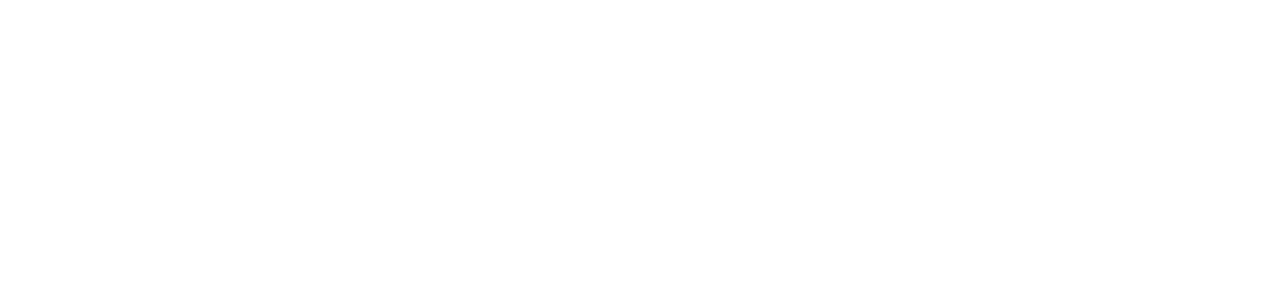
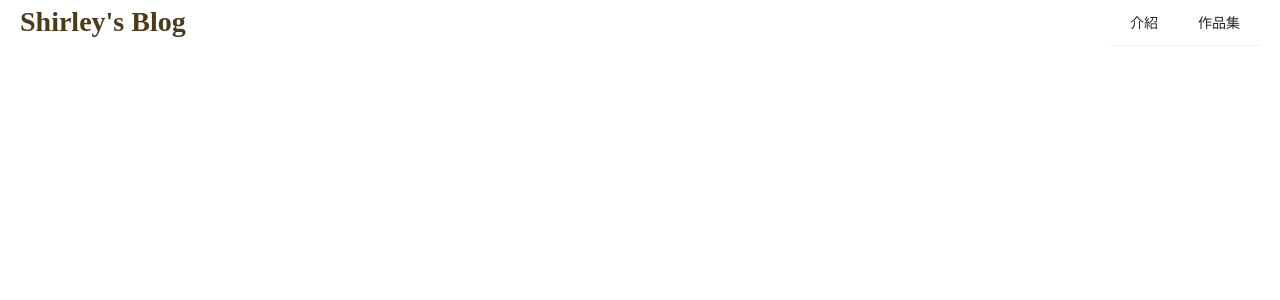
Before and after one commit to HsinShan/Portfolio-Blog, a React (Create React App) app: page /Portfolio in a window 1280 px wide. Before the commit this address had no page. Shown: the top 300 px of the page. Built offline with nearby package versions, Linux system fonts and the light colour scheme.

Commit message:
Add header

```diff
--- a/src/App.js
+++ b/src/App.js
@@ -1,10 +1,12 @@
 import React from "react";
 import { Routes, Route } from "react-router-dom";
 import Main from "./pages/main";
+import Header from "./components/header";
 
 function App() {
   return (
     <div className="App">
+      <Header />
       <div className="content">
         <Routes>
           <Route path="/" element={<Main />} />
--- /dev/null
+++ b/src/assets/style/header/index.scss
@@ -0,0 +1,14 @@
+@import "../base";
+
+.header {
+    display: flex;
+    justify-content: space-between;
+    padding: 0 20px;
+
+    h1 {
+        color: $font-brown;
+        font-weight: bold;
+        font-family: 'Times New Roman', Times, serif;
+        margin: 0;
+    }
+}
--- /dev/null
+++ b/src/assets/style/header/navbar.scss
@@ -0,0 +1 @@
+@import "../base";
--- /dev/null
+++ b/src/components/header/index.js
@@ -0,0 +1,14 @@
+import React from "react";
+import Navbar from "./navbar";
+import "../../assets/style/header/index.scss";
+
+const Header = () => {
+  return (
+    <div className="header">
+      <h1>Shirley's Blog</h1>
+      <Navbar />
+    </div>
+  );
+};
+
+export default Header;
--- /dev/null
+++ b/src/components/header/navbar.js
@@ -0,0 +1,32 @@
+import React from "react";
+import { Link } from "react-router-dom";
+import { Menu } from "antd";
+import _ from "lodash";
+import usePathname from "../../hooks/usePathname";
+import "../../assets/style/header/navbar.scss";
+
+const LINKS = ["/", "/i"];
+const NAVS = ["介紹", "作品集"];
+
+const Navbar = () => {
+  const menuItems = NAVS.map((item, i) => (
+    <Menu.Item key={i}>
+      <Link to={LINKS[i]} className="link">
+        {item}
+      </Link>
+    </Menu.Item>
+  ));
+  const pathname = usePathname();
+  let activeIndex = _.findIndex(LINKS, (link) => pathname === link);
+  let selectedKeys = [activeIndex.toString()];
+  if (!pathname) activeIndex = 0;
+  if (pathname && activeIndex === -1) selectedKeys = [];
+
+  return (
+    <Menu mode="horizontal" selectedKeys={selectedKeys}>
+      {menuItems}
+    </Menu>
+  );
+};
+
+export default Navbar;
--- /dev/null
+++ b/src/hooks/usePathname.js
@@ -0,0 +1,8 @@
+import { useLocation } from "react-router-dom";
+
+const usePathname = () => {
+  const location = useLocation();
+  return location.pathname;
+};
+
+export default usePathname;
```
